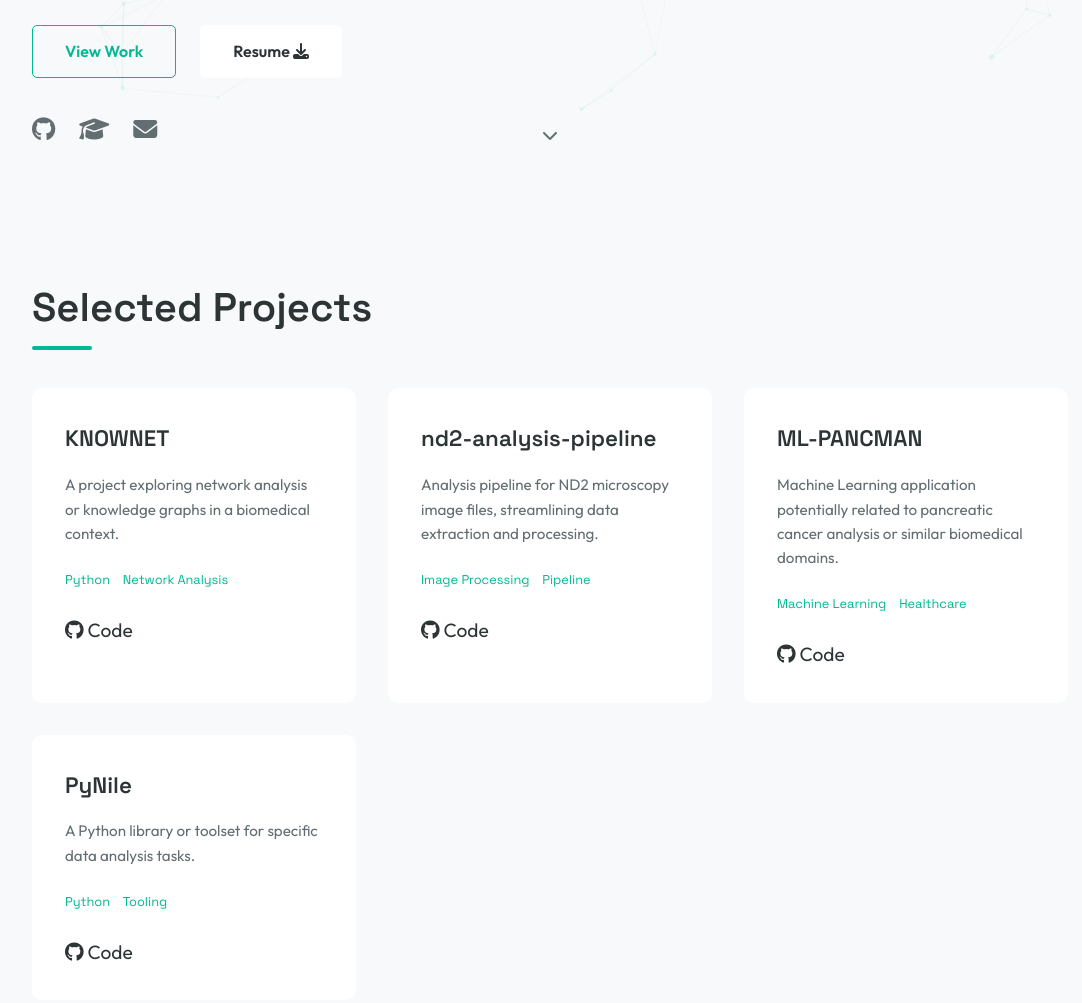
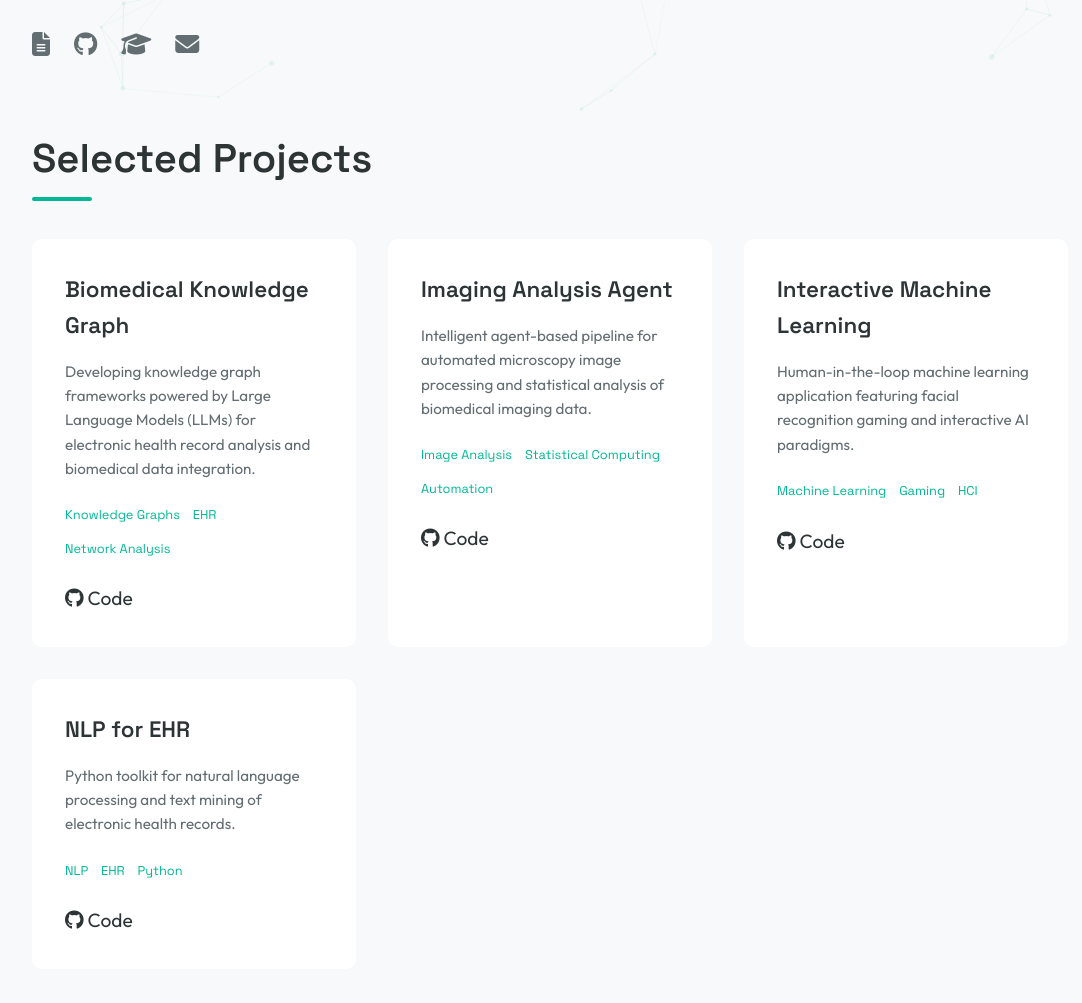
Before and after one commit to clruan/clruan.github.io, a plain HTML site: page index.html in a window 1280 px wide. Shown: the part 659-1662 px from the top of the page, without its empty margins (90-1172 px from the left). Drawn offline with Linux system fonts and the light colour scheme.

Commit message:
Update website

```diff
--- a/css/style.css
+++ b/css/style.css
@@ -79,12 +79,12 @@ body {
 
 /* Hero Combined */
 .hero-combined {
-    min-height: 100vh;
+    min-height: auto;
     display: flex;
     flex-direction: column;
     justify-content: center;
     align-items: center;
-    padding: 6rem 2rem 2rem;
+    padding: 6rem 2rem 1rem;
     position: relative;
 }
 
@@ -145,40 +145,7 @@ body {
     align-items: center;
 }
 
-.cta-buttons {
-    display: flex;
-    gap: 1.5rem;
-    justify-content: flex-start;
-    margin-bottom: 2rem;
-}
 
-.btn {
-    padding: 0.8rem 2rem;
-    border-radius: 5px;
-    text-decoration: none;
-    font-weight: 600;
-    transition: all 0.3s ease;
-    border: 1px solid transparent;
-}
-
-.btn.primary {
-    background-color: transparent;
-    border-color: var(--primary-color);
-    color: var(--primary-color);
-}
-
-.btn.primary:hover {
-    background-color: rgba(100, 255, 218, 0.1);
-}
-
-.btn.secondary {
-    background-color: var(--card-bg);
-    color: var(--text-color);
-}
-
-.btn.secondary:hover {
-    background-color: var(--card-hover);
-}
 
 .social-links {
     display: flex;
@@ -256,7 +223,7 @@ body {
 
 /* Sections */
 .section {
-    padding: 6rem 0;
+    padding: 3rem 0;
 }
 
 .container {
--- a/index.html
+++ b/index.html
@@ -40,8 +40,8 @@
             <div class="hero-left">
                 <h1 class="animate-text">Hello, I'm <span class="highlight">Conglin Ruan</span></h1>
                 <h2 class="typing-text"></h2>
-                <p class="hero-desc">Exploring the intersection of Biostatistics, Causal Inference, and Artificial
-                    Intelligence to solve complex biomedical problems.</p>
+                <p class="hero-desc">Exploring the intersection of Biostatistics and Artificial Intelligence to solve
+                    complex biomedical problems.</p>
 
                 <div class="about-mini">
                     <p>I am a researcher passionate about leveraging data science to advance healthcare. My work focuses
@@ -57,12 +57,9 @@
                     </ul>
                 </div>
 
-                <div class="cta-buttons">
-                    <a href="#projects" class="btn primary">View Work</a>
-                    <a href="Resume_Conglin_Duke_Ruan.pdf" target="_blank" class="btn secondary">Resume <i
-                            class="fas fa-download"></i></a>
-                </div>
                 <div class="social-links">
+                    <a href="Resume_Conglin_Duke_Ruan.pdf" target="_blank" title="Resume"><i
+                            class="fas fa-file-alt"></i></a>
                     <a href="https://github.com/clruan" target="_blank"><i class="fab fa-github"></i></a>
                     <a href="https://scholar.google.com/citations?user=0MH_0RAAAAAJ&hl=en&authuser=1" target="_blank"><i
                             class="fas fa-graduation-cap"></i></a>
@@ -76,9 +73,6 @@
                 </div>
             </div>
         </div>
-        <div class="scroll-down">
-            <i class="fas fa-chevron-down"></i>
-        </div>
     </section>
 
     <!-- About Section Removed (Merged into Hero) -->
@@ -90,11 +84,12 @@
                 <!-- Project 1 -->
                 <div class="project-card">
                     <div class="card-content">
-                        <h3>KNOWNET</h3>
-                        <p class="project-desc">A project exploring network analysis or knowledge graphs in a biomedical
-                            context.</p>
+                        <h3>Biomedical Knowledge Graph</h3>
+                        <p class="project-desc">Developing knowledge graph frameworks powered by Large Language Models
+                            (LLMs) for electronic health record analysis and biomedical data integration.</p>
                         <div class="tags">
-                            <span>Python</span>
+                            <span>Knowledge Graphs</span>
+                            <span>EHR</span>
                             <span>Network Analysis</span>
                         </div>
                         <div class="card-links">
@@ -106,12 +101,13 @@
                 <!-- Project 2 -->
                 <div class="project-card">
                     <div class="card-content">
-                        <h3>nd2-analysis-pipeline</h3>
-                        <p class="project-desc">Analysis pipeline for ND2 microscopy image files, streamlining data
-                            extraction and processing.</p>
+                        <h3>Imaging Analysis Agent</h3>
+                        <p class="project-desc">Intelligent agent-based pipeline for automated microscopy image
+                            processing and statistical analysis of biomedical imaging data.</p>
                         <div class="tags">
-                            <span>Image Processing</span>
-                            <span>Pipeline</span>
+                            <span>Image Analysis</span>
+                            <span>Statistical Computing</span>
+                            <span>Automation</span>
                         </div>
                         <div class="card-links">
                             <a href="https://github.com/clruan/nd2-analysis-pipeline" target="_blank"><i
@@ -122,12 +118,13 @@
                 <!-- Project 3 -->
                 <div class="project-card">
                     <div class="card-content">
-                        <h3>ML-PANCMAN</h3>
-                        <p class="project-desc">Machine Learning application potentially related to pancreatic cancer
-                            analysis or similar biomedical domains.</p>
+                        <h3>Interactive Machine Learning</h3>
+                        <p class="project-desc">Human-in-the-loop machine learning application featuring facial
+                            recognition gaming and interactive AI paradigms.</p>
                         <div class="tags">
                             <span>Machine Learning</span>
-                            <span>Healthcare</span>
+                            <span>Gaming</span>
+                            <span>HCI</span>
                         </div>
                         <div class="card-links">
                             <a href="https://github.com/clruan/ML-PANCMAN" target="_blank"><i class="fab fa-github"></i>
@@ -138,11 +135,13 @@
                 <!-- Project 5 -->
                 <div class="project-card">
                     <div class="card-content">
-                        <h3>PyNile</h3>
-                        <p class="project-desc">A Python library or toolset for specific data analysis tasks.</p>
+                        <h3>NLP for EHR</h3>
+                        <p class="project-desc">Python toolkit for natural language processing and text mining of
+                            electronic health records.</p>
                         <div class="tags">
+                            <span>NLP</span>
+                            <span>EHR</span>
                             <span>Python</span>
-                            <span>Tooling</span>
                         </div>
                         <div class="card-links">
                             <a href="https://github.com/clruan/PyNile" target="_blank"><i class="fab fa-github"></i>
@@ -165,7 +164,7 @@
                             Inflammation and Adhesion in Transgenic Mice with Sickle Cell Disease</h3>
                         <p class="pub-authors">A Daak, DR Light, F Abdulla, C Chen, J Nguyen, <strong>Conglin
                                 Ruan</strong>, et al.</p>
-                        <p class="pub-journal">Blood (Cited by 1)</p>
+                        <p class="pub-journal">Blood</p>
                         <a href="https://scholar.google.com/citations?user=0MH_0RAAAAAJ&hl=en&authuser=1"
                             target="_blank" class="pub-link">Read Paper <i class="fas fa-external-link-alt"></i></a>
                     </div>
@@ -177,7 +176,7 @@
                             activation</h3>
                         <p class="pub-authors">Zalaya K. Ivy, John D. Belcher, Iryna A. Khasabova, Chunsheng Chen,
                             Joseph P. Juliette, Fuad Abdulla, <strong>Conglin Ruan</strong>, et al.</p>
-                        <p class="pub-journal">Blood (Cited by 20)</p>
+                        <p class="pub-journal">Blood</p>
                         <a href="https://scholar.google.com/citations?view_op=view_citation&hl=en&oe=ASCII&user=0MH_0RAAAAAJ&citation_for_view=0MH_0RAAAAAJ:9yKSN-GCB0IC"
                             target="_blank" class="pub-link">Read Paper <i class="fas fa-external-link-alt"></i></a>
                     </div>
@@ -189,7 +188,7 @@
                             hemoglobin in sickle cell disease</h3>
                         <p class="pub-authors">John D. Belcher, Selvaraj Nataraja, Fuad Abdulla, Ping Zhang, Chunsheng
                             Chen, Julia Nguyen, <strong>Conglin Ruan</strong>, et al.</p>
-                        <p class="pub-journal">Frontiers in Immunology (Cited by 16)</p>
+                        <p class="pub-journal">Frontiers in Immunology</p>
                         <a href="https://scholar.google.com/citations?view_op=view_citation&hl=en&oe=ASCII&user=0MH_0RAAAAAJ&citation_for_view=0MH_0RAAAAAJ:u5HHmVD_uO8C"
                             target="_blank" class="pub-link">Read Paper <i class="fas fa-external-link-alt"></i></a>
                     </div>
@@ -202,7 +201,7 @@
                         <p class="pub-authors">John D. Belcher, Julia Nguyen, Chunsheng Chen, Fuad Abdulla,
                             <strong>Conglin Ruan</strong>, et al.
                         </p>
-                        <p class="pub-journal">FASEB Journal (Cited by 33)</p>
+                        <p class="pub-journal">FASEB Journal</p>
                         <a href="https://scholar.google.com/citations?view_op=view_citation&hl=en&oe=ASCII&user=0MH_0RAAAAAJ&citation_for_view=0MH_0RAAAAAJ:u-x6o8ySG0sC"
                             target="_blank" class="pub-link">Read Paper <i class="fas fa-external-link-alt"></i></a>
                     </div>
```
